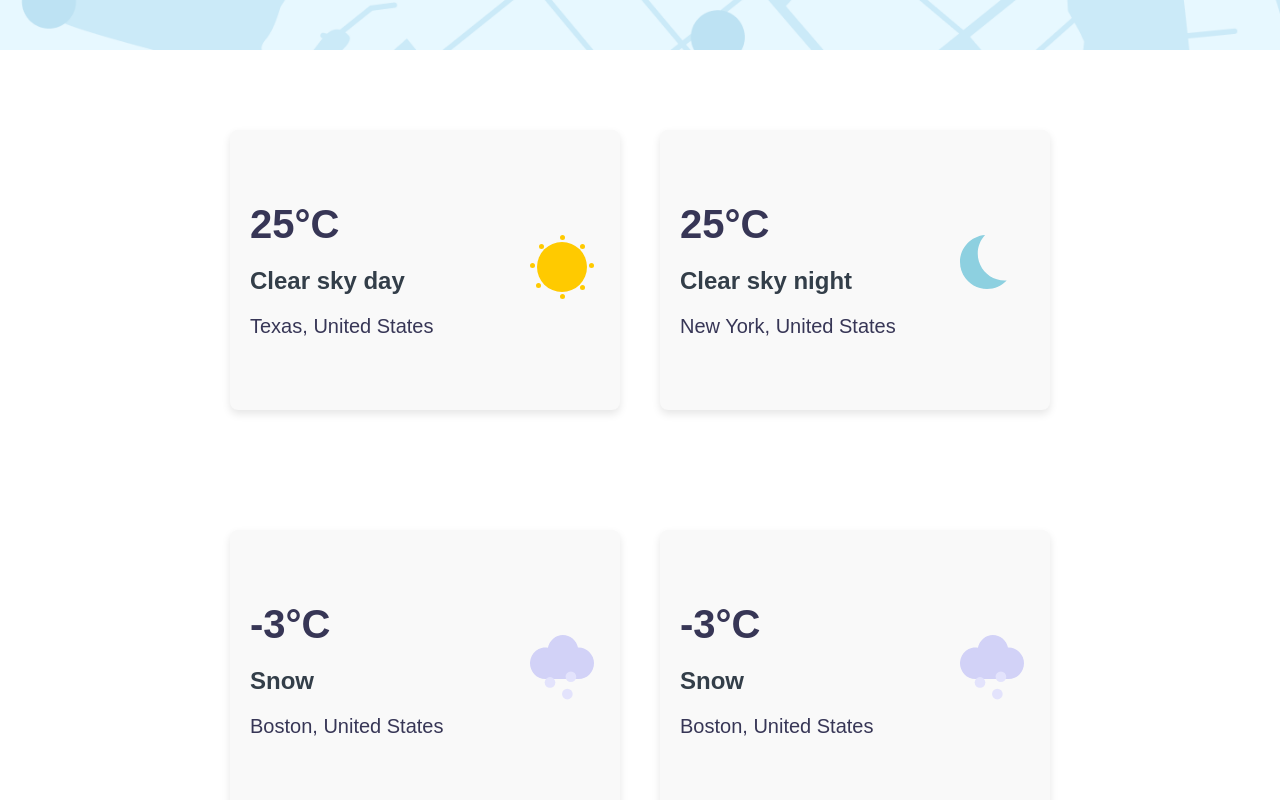
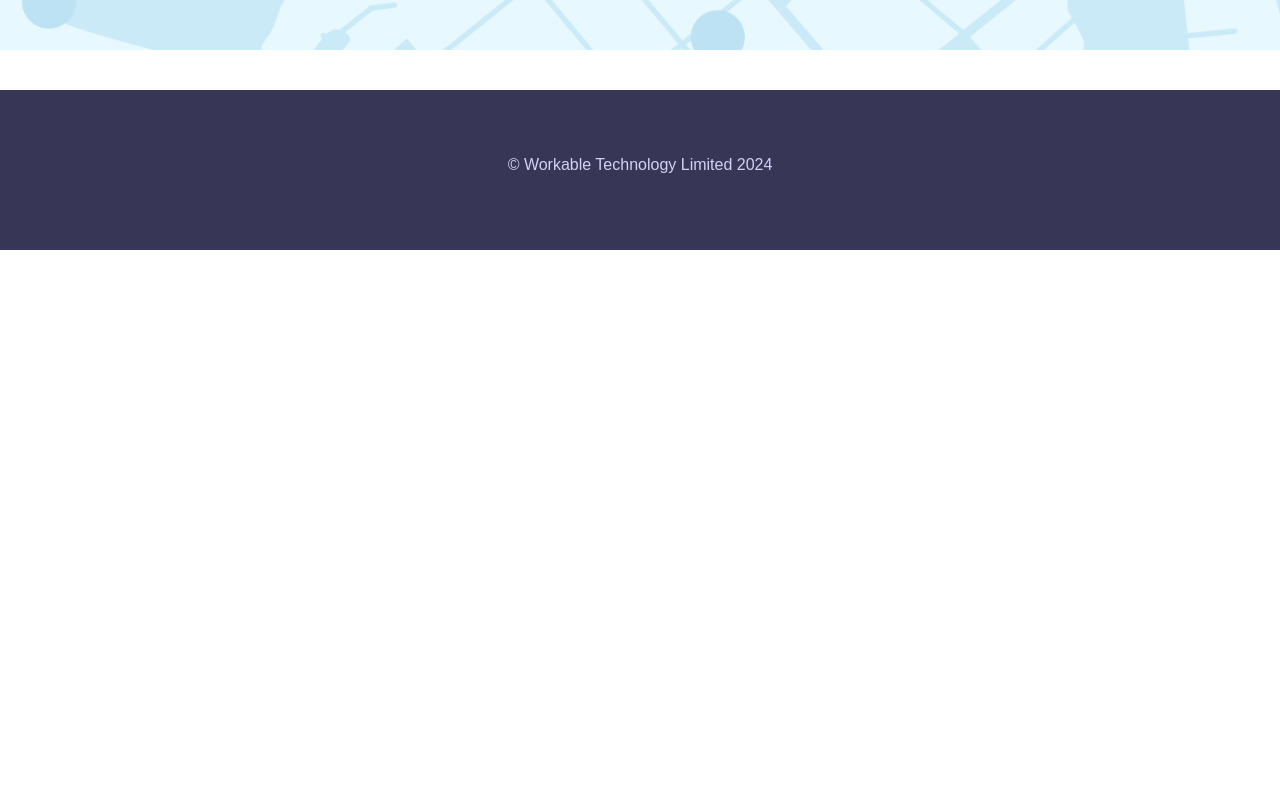
Before and after one commit to gevpa/lpweather, a React (Vite) app: page / in a window 1280 px wide. Shown: the part 740-1540 px from the top of the page. After the commit the page ends 990 px from the top, so only its background shows below. Built offline with nearby package versions, Linux system fonts and the light colour scheme.

Commit message:
Add real-time weather data display for searched cities

```diff
--- a/src/App.tsx
+++ b/src/App.tsx
@@ -5,11 +5,20 @@ import Footer from "./pages/Home/Footer/Footer";
 import HeaderAndTagline from "./pages/Home/HeaderAndTagline/HeaderAndTagline";
 import SearchBar from "./pages/Home/SearchBar/SearchBar";
 
+interface CityData {
+  city: string;
+  country: string;
+  temperature: string;
+  weather: string;
+  lat: number;
+  lon: number;
+}
+
 function App() {
-  const [foundCity, setFoundCity] = useState("");
+  const [cards, setCards] = useState<CityData[]>([]);
 
-  const handleFoundCity = (city: string) => {
-    setFoundCity(city);
+  const handleFoundCity = (cityData: CityData) => {
+    setCards((prevCards) => [cityData, ...prevCards]);
   };
 
   return (
@@ -17,7 +26,7 @@ function App() {
       <div className="app-wrapper">
         <HeaderAndTagline />
         <SearchBar handleFoundCity={handleFoundCity} />
-        <CardsWrapper />
+        <CardsWrapper cards={cards} />
         <Footer />
       </div>
     </>
--- a/src/components/WeatherCard/WeatherCard.tsx
+++ b/src/components/WeatherCard/WeatherCard.tsx
@@ -13,75 +13,48 @@ import Thunderstorm from "../../assets/WeatherIcons/Thunderstorm.svg";
 import "../WeatherCard/weatherCard.css";
 import "../../constants/constants.css";
 
-function WeatherCard({ data }: { data: any }) {
+const weatherIcons: { [key: string]: string } = {
+  "Broken clouds": BrokenClouds,
+  "Clear sky day": ClearSkyDay,
+  "Clear sky night": ClearSkyNight,
+  "Few clouds day": FewCloudsDay,
+  "Few clouds night": FewCloudsNight,
+  "Mist ": Mist,
+  "Rain day": RainDay,
+  "Rain night": RainNight,
+  "Shower rain": ShowerRain,
+  "Snow ": Snow,
+  "Scattered clouds": ScatteredClouds,
+  "Thunderstorm ": Thunderstorm,
+};
+
+interface WeatherCardProps {
+  data: {
+    city: string;
+    country: string;
+    temperature: string;
+    weather: string;
+    lat: number;
+    lon: number;
+  };
+  isRecent: boolean;
+}
+
+function WeatherCard({ data, isRecent }: WeatherCardProps) {
+  const weatherIcon = weatherIcons[data.weather] || null;
+
   return (
-    <div className="weatherCard">
+    <div className={`weatherCard ${isRecent ? "recent" : ""}`}>
       <div className="leftContent">
         <div className="temperature">{data.temperature}</div>
-        <div className="weatherState">
-          {data.weather === "Broken clouds" ? data.weather : <span />}
-          {data.weather === "Clear sky day" ? data.weather : <span />}
-          {data.weather === "Clear sky night" ? data.weather : <span />}
-          {data.weather === "Few clouds day" ? data.weather : <span />}
-          {data.weather === "Few clouds night" ? data.weather : <span />}
-          {data.weather === "Mist" ? data.weather : <span />}
-          {data.weather === "Rain day" ? data.weather : <span />}
-          {data.weather === "Rain night" ? data.weather : <span />}
-          {data.weather === "Shower rain" ? data.weather : <span />}
-          {data.weather === "Snow" ? data.weather : <span />}
-          {data.weather === "Scattered clouds" ? data.weather : <span />}
-          {data.weather === "Thunderstorm" ? data.weather : <span />}
-        </div>
+        <div className="weatherState">{data.weather}</div>
         <div className="city">
           {data.city}, {data.country}
         </div>
       </div>
 
       <div className="weatherIcon">
-        {data.weather === "Broken clouds" ? (
-          <img src={BrokenClouds}></img>
-        ) : (
-          <span />
-        )}
-        {data.weather === "Clear sky day" ? (
-          <img src={ClearSkyDay}></img>
-        ) : (
-          <span />
-        )}
-        {data.weather === "Clear sky night" ? (
-          <img src={ClearSkyNight}></img>
-        ) : (
-          <span />
-        )}
-        {data.weather === "Few clouds day" ? (
-          <img src={FewCloudsDay}></img>
-        ) : (
-          <span />
-        )}
-        {data.weather === "Few clouds night" ? (
-          <img src={FewCloudsNight}></img>
-        ) : (
-          <span />
-        )}
-        {data.weather === "Mist" ? <img src={Mist}></img> : <span />}
-        {data.weather === "Rain day" ? <img src={RainDay}></img> : <span />}
-        {data.weather === "Rain night" ? <img src={RainNight}></img> : <span />}
-        {data.weather === "Shower rain" ? (
-          <img src={ShowerRain}></img>
-        ) : (
-          <span />
-        )}
-        {data.weather === "Snow" ? <img src={Snow}></img> : <span />}
-        {data.weather === "Scattered clouds" ? (
-          <img src={ScatteredClouds}></img>
-        ) : (
-          <span />
-        )}
-        {data.weather === "Thunderstorm" ? (
-          <img src={Thunderstorm}></img>
-        ) : (
-          <span />
-        )}
+        {weatherIcon && <img src={weatherIcon} alt={data.weather} />}
       </div>
     </div>
   );
--- a/src/pages/Home/CardsWrapper/CardsWrapper.tsx
+++ b/src/pages/Home/CardsWrapper/CardsWrapper.tsx
@@ -1,80 +1,20 @@
-import { useState } from "react";
 import WeatherCard from "../../../components/WeatherCard/WeatherCard";
 import "../CardsWrapper/CardsWrapper.css";
 
-const cardMockData = [
-  {
-    city: "Texas",
-    country: "United States",
-    temperature: "25°C",
-    weather: "Clear sky day",
-    lat: 40.7128,
-    lon: -74.006,
-  },
-  {
-    city: "New York",
-    country: "United States",
-    temperature: "25°C",
-    weather: "Clear sky night",
-    lat: 40.7128,
-    lon: -74.006,
-  },
-  {
-    city: "Boston",
-    country: "United States",
-    temperature: "-3°C",
-    weather: "Snow",
-    lat: 42.3601,
-    lon: -71.0589,
-  },
-  {
-    city: "Boston",
-    country: "United States",
-    temperature: "-3°C",
-    weather: "Snow",
-    lat: 42.3601,
-    lon: -71.0589,
-  },
-  {
-    city: "Boston",
-    country: "United States",
-    temperature: "-3°C",
-    weather: "Snow",
-    lat: 42.3601,
-    lon: -71.0589,
-  },
-  {
-    city: "Boston",
-    country: "United States",
-    temperature: "-3°C",
-    weather: "Snow",
-    lat: 42.3601,
-    lon: -71.0589,
-  },
-  {
-    city: "Boston",
-    country: "United States",
-    temperature: "-3°C",
-    weather: "Snow",
-    lat: 42.3601,
-    lon: -71.0589,
-  },
-  {
-    city: "Boston",
-    country: "United States",
-    temperature: "-3°C",
-    weather: "Snow",
-    lat: 42.3601,
-    lon: -71.0589,
-  },
-];
+interface CardsWrapperProps {
+  cards: Array<{
+    city: string;
+    country: string;
+    temperature: string;
+    weather: string;
+    lat: number;
+    lon: number;
+  }>;
+}
 
-function CardsWrapper() {
-  const [cards, setCards] = useState(cardMockData);
-
+function CardsWrapper({ cards }: CardsWrapperProps) {
   return (
     <div className="cardsWrapper">
-      {/* Grid για τις κάρτες */}
       <div className="cardsContainer">
         {cards.map((cardData, index) => (
           <WeatherCard
--- a/src/pages/Home/SearchBar/SearchBar.tsx
+++ b/src/pages/Home/SearchBar/SearchBar.tsx
@@ -6,7 +6,7 @@ import "./searchbar.css";
 function SearchBar({
   handleFoundCity,
 }: {
-  handleFoundCity: (city: string) => void;
+  handleFoundCity: (cityData: any) => void;
 }) {
   const [query, setQuery] = useState("");
 
@@ -14,16 +14,23 @@ function SearchBar({
     setQuery(event.target.value);
   };
 
-  console.log("query", query);
-
   const handleSearch = async () => {
     try {
       const response = await fetch(
         `http://api.openweathermap.org/geo/1.0/direct?q=${query}&limit=5&appid=2b9db91f8d8493f3374df65ee36118ce`,
       );
-      const data = response.json();
-      // handleFoundCity();
-      console.log("data", data);
+      const data = await response.json();
+      if (data.length > 0) {
+        const cityData = {
+          city: data[0].name,
+          country: data[0].country,
+          temperature: "N/A",
+          weather: "Clear sky day",
+          lat: data[0].lat,
+          lon: data[0].lon,
+        };
+        handleFoundCity(cityData);
+      }
     } catch (error) {
       console.log("error", error);
     }
```
